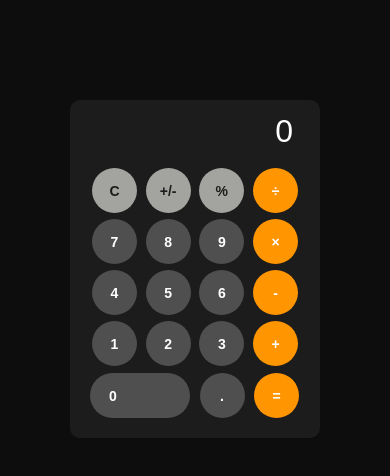
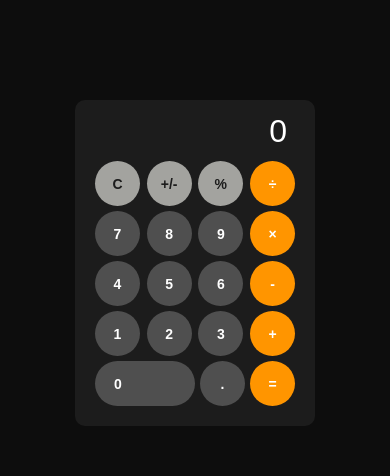
Before and after one commit to Edd-Estevam/Calculator-react, a React (Vite) app: page / in a window 390 px wide. Shown: the top 476 px of the page. Built offline with nearby package versions, Linux system fonts and the light colour scheme.

Commit message:
first commit

```diff
--- a/src/Calculator.css
+++ b/src/Calculator.css
@@ -86,17 +86,22 @@ button:active {
 
 @media screen and (max-width: 600px){
     #calculator{
-        max-width: 250px !important; /* Use !important sparingly */
+        max-width: 240px !important; /* Use !important sparingly */
     }
 
     #keys{
-        gap: 6px;
-        padding: 22px;
-        margin-bottom: -15px;
+        margin: auto;
+        width: 200px;
+        gap: 5px;
+        padding: 0px;
+        margin-bottom: 5px;
     }
 
     #keys-after-zero{
-        width: 209px;
+        padding: 0px;
+        margin: auto;
+        margin-bottom: 20px;
+        width: 200px;
         gap: 0px;
     }
 
@@ -107,8 +112,8 @@ button:active {
 
     #display {
         margin-top: 5px;
-        margin-bottom: -10px;
-        width: 196px;
+        margin-bottom: 5px;
+        width: 185px;
         font-size: 32px;
         height: 50px;
     }
```
